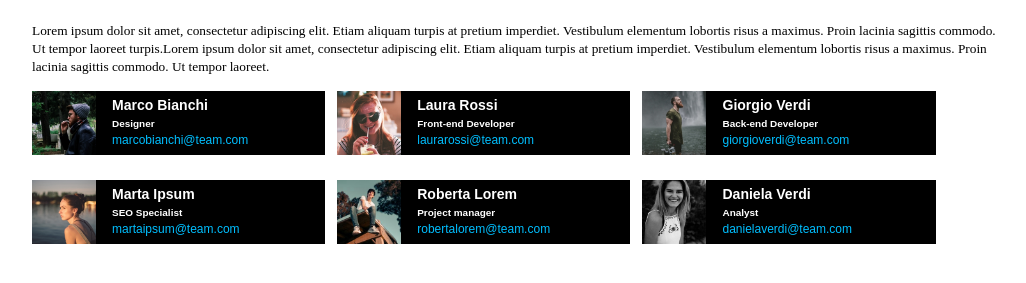
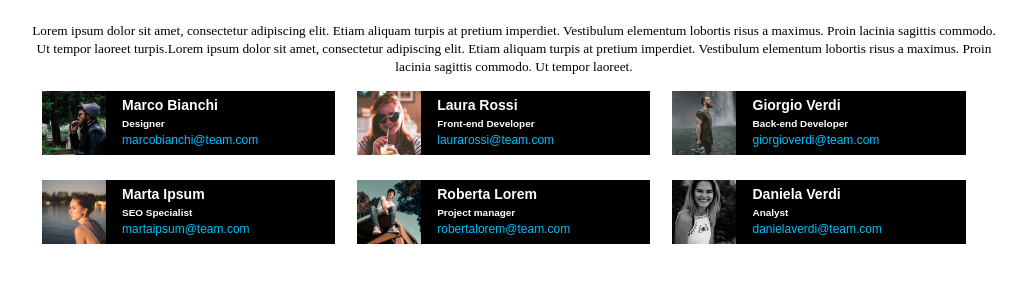
Before and after one commit to francescomeloni03/html-css-float-cards, a plain HTML site: page index.html in a window 1280 px wide. Shown: the part 59-342 px from the top of the page, without its empty margins (126-1152 px from the left). Drawn offline with Linux system fonts and the light colour scheme.

Commit message:
centrato

```diff
--- a/Css/main.css
+++ b/Css/main.css
@@ -1,17 +1,25 @@
 h1{
     text-align: center;
     font-family: Arial, Helvetica, sans-serif;
-    color: red;
+    color:red;
 }
 
 header, div{
     margin-left: 150px;
     margin-right: 150px;
+
+
 }
+header p{
+    text-align: center;
+
+}
+
 
 
 *{
     box-sizing: border-box;
+
 
 }
 
@@ -30,7 +38,7 @@ header, div{
     margin-right: 12px;
     margin-bottom: 25px;
     float: left;
-    margin-left: auto;
+    margin-left: 10px;
 
 }
 
```
